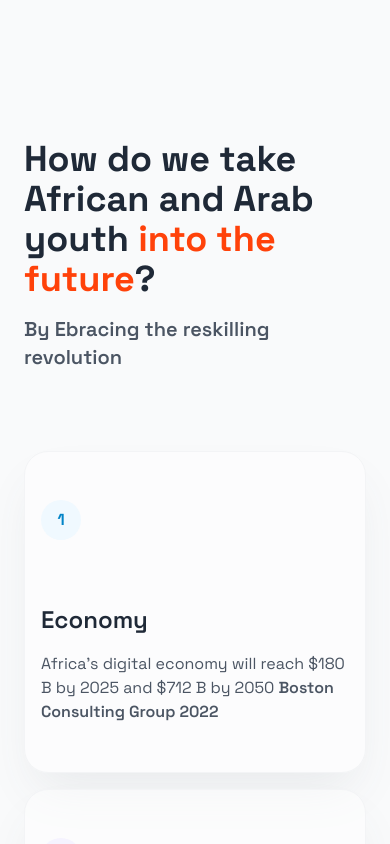
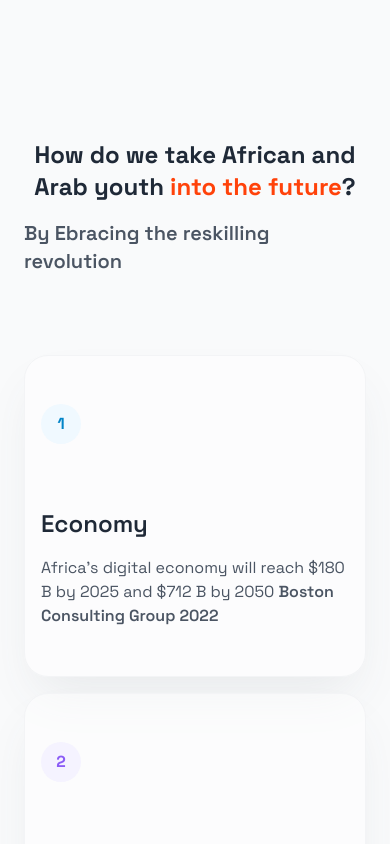
Before and after one commit to fahd-ahsayni/arkxwebsite, a React (Vite) app: page / in a window 390 px wide. Shown: the part 1820-2664 px from the top of the page. Built offline with nearby package versions, Linux system fonts and the light colour scheme.

Commit message:
update 3.0.1

```diff
--- a/src/sections/Features.jsx
+++ b/src/sections/Features.jsx
@@ -6,7 +6,7 @@
       <div className="container m-auto space-y-8 px-6 md:px-12 lg:px-20">
         <div className="m-auto text-center mb-20 md:w-8/12 lg:w-6/12">
           {" "}
-          <h2 className="text-4xl font-bold text-gray-800 md:text-center text-start">
+          <h2 className="text-2xl font-bold text-gray-800 md:text-4xl">
             How do we take African and Arab youth{" "}
             <span className="text-orange-500">into the future</span>?
           </h2>
--- a/src/sections/OurProgram.jsx
+++ b/src/sections/OurProgram.jsx
@@ -11,7 +11,7 @@
     <div className="py-16 mt-32">
 
       <div className="m-auto px-6 mg:px-0 text-center mb-20 md:w-8/12 lg:w-6/12">
-        <h2 className="text-4xl font-bold text-gray-800 md:text-center text-start">
+        <h2 className="text-2xl font-bold text-gray-800 md:text-4xl">
           Our <span className="text-orange-500">Programs</span>
         </h2>
       </div>
```
